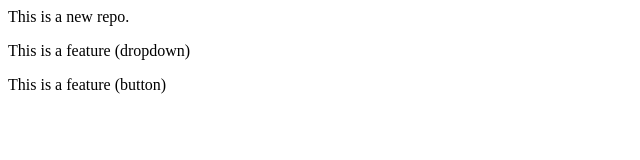
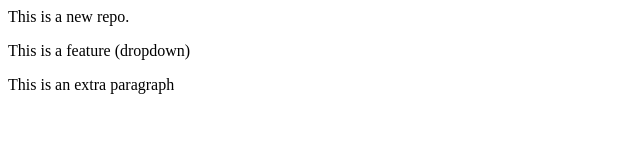
Before and after one commit to milanSunar-git/LocalRepo, a plain HTML site: page index.html in a window 1280 px wide. Shown: the full height of the page, 0-640 px from the left. Drawn offline with Linux system fonts and the light colour scheme.

Commit message:
Add extra

```diff
--- a/index.html
+++ b/index.html
@@ -1,3 +1,3 @@
 <p>This is a new repo.</p>
 <p>This is a feature (dropdown)</p>
-<p>This is a feature (button)</p>
+<p>This is an extra paragraph</p>
```
